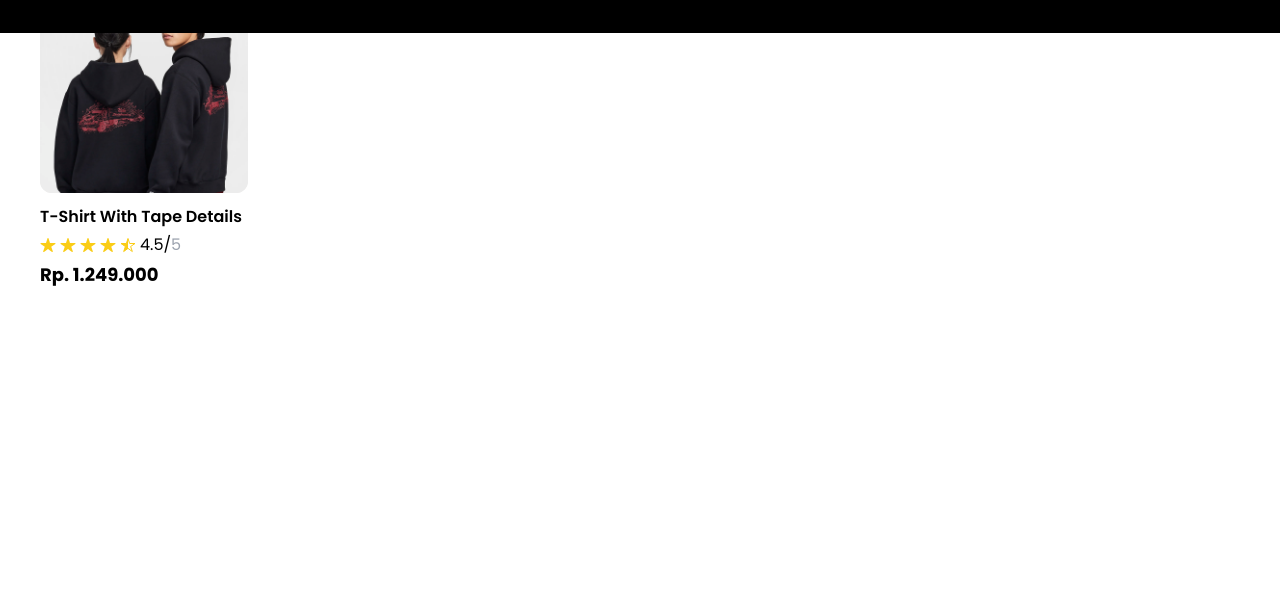
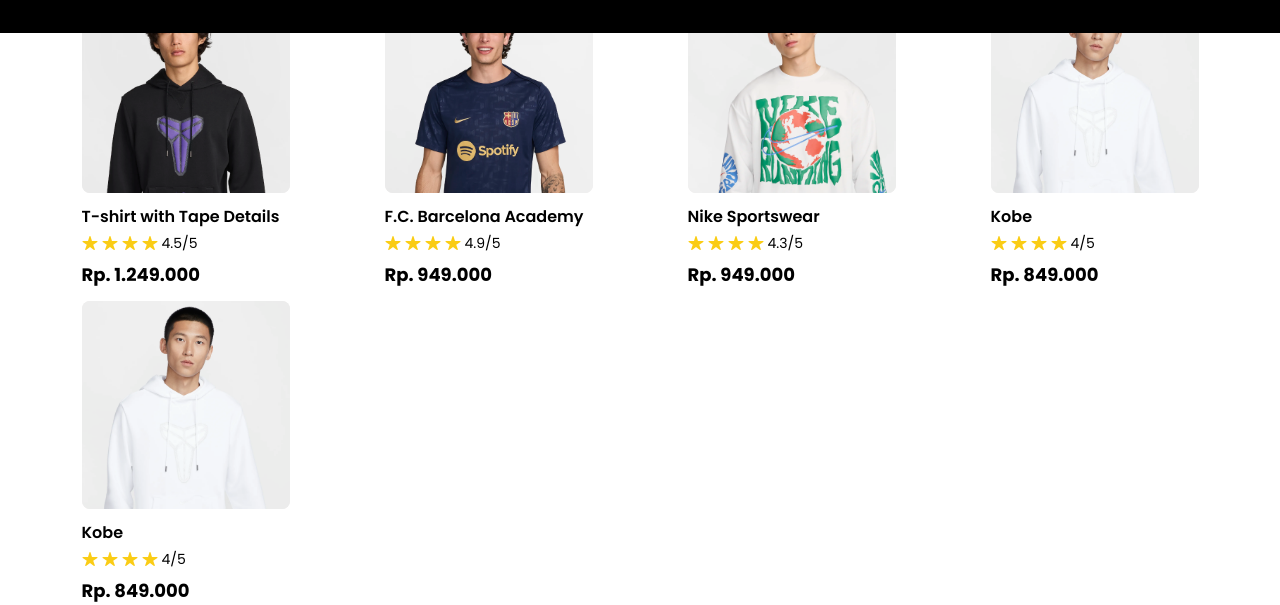
Before and after one commit to ayuarista/stylist, a website: page src/index.html in a window 1280 px wide. Shown: the part 847-1452 px from the top of the page. Before the commit the page ends 1136 px from the top, so only its background shows below. Drawn offline with nearby package versions, Linux system fonts and the light colour scheme; a web font is replaced by a local one.

Commit message:
add alpine.js

```diff
--- a/src/index.html
+++ b/src/index.html
@@ -14,7 +14,11 @@
   <body>
     <!-- HEADER -->
     <header class="fixed z-50 w-full">
-        <div x-data="{ show: true }" x-show="show" class="bg-black flex justify-between items-center p-3">
+      <div
+        x-data="{ show: true }"
+        x-show="show"
+        class="bg-black flex justify-between items-center p-3"
+      >
         <p class="text-white text-xs mx-auto">
           Sign up and get 20% off to your first order.
           <span class="underline">Sign Up Now</span>
@@ -22,7 +26,8 @@
         <ion-icon
           name="close-outline"
           class="text-white cursor-pointer text-xl"
-              @click="show = false">
+          @click="show = false"
+        >
         </ion-icon>
       </div>
       <div class="flex items-center justify-between p-5 bg-white w-full">
@@ -93,11 +98,11 @@
       </div>
       <div class="w-full bg-black absolute -bottom-20 h-[110px]">
         <div class="flex items-center justify-between mx-10 p-3 gap-3 mt-4">
-            <img src="./assets/logo brand/versace.svg" alt="" class="w-36">
-            <img src="./assets/logo brand/zara.svg" alt="" class="w-28">
-            <img src="./assets/logo brand/gucci.svg" alt="" class="w-36">
-            <img src="./assets/logo brand/prada.svg" alt="" class="w-36">
-            <img src="./assets/logo brand/calvin klein.svg" alt="" class="w-40">
+          <img src="./assets/logo brand/versace.svg" alt="" class="w-36" />
+          <img src="./assets/logo brand/zara.svg" alt="" class="w-28" />
+          <img src="./assets/logo brand/gucci.svg" alt="" class="w-36" />
+          <img src="./assets/logo brand/prada.svg" alt="" class="w-36" />
+          <img src="./assets/logo brand/calvin klein.svg" alt="" class="w-40" />
         </div>
       </div>
     </section>
@@ -106,27 +111,33 @@
     <section class="mt-16 mx-10">
       <div class="flex items-center justify-between">
         <h1 class="text-3xl font-semibold">New Arrivals</h1>
-            <div class="flex items-center gap-1 border border-black px-8 py-2 rounded-full">
+        <div
+          class="flex items-center gap-1 border border-black px-8 py-2 rounded-full"
+        >
           <a href="" class="text-sm">View More</a>
           <ion-icon name="arrow-forward-outline"></ion-icon>
         </div>
       </div>
       <div class="mt-10">
+        <div x-data="productData()">
+          <div class="grid grid-cols-4 place-items-center gap-3">
+            <template x-for="product in products" :key="product.id">
               <div>
-                <div class=" bg-item w-52 h-52 overflow-hidden rounded-xl">
-                    <img src="./assets/hero/hero2.png" alt="" class="bg-cover">
+                <div class="bg-item w-52 h-52 overflow-hidden rounded-lg">
+                  <img :src="product.image" alt="" class="w-full bg-cover">
                 </div>
                 <div>
-                    <h1 class="capitalize font-semibold text-base mt-3">T-shirt with Tape Details</h1>
+                  <h1 class="font-semibold text-base mt-3" x-text="product.name"></h1>
                 <div class="flex items-center gap-1 mt-1">
+                  <template x-for="star in Math.floor(product.rating)">
                     <ion-icon name="star" class="text-yellow-400"></ion-icon>
-                        <ion-icon name="star" class="text-yellow-400"></ion-icon>
-                        <ion-icon name="star" class="text-yellow-400"></ion-icon>
-                        <ion-icon name="star" class="text-yellow-400"></ion-icon>
-                        <ion-icon name="star-half" class="text-yellow-400"></ion-icon>
-                        <p>4.5/<span class="text-gray-400">5</span></p>
+                  </template>
+                  <p x-text="product.rating + '/5'" class="text-sm"></p>
                 </div>
-                    <h1 class="font-bold text-lg mt-1">Rp. 1.249.000</h1>
+                  <h1 x-text="product.price" class="font-bold text-lg mt-2"></h1>
+              </div>
+              </div>
+            </template>
           </div>
         </div>
       </div>
@@ -141,5 +152,6 @@
       nomodule
       src="https://unpkg.com/ionicons@7.1.0/dist/ionicons/ionicons.js"
     ></script>
+    <script src="./script.js"></script>
   </body>
 </html>
--- /dev/null
+++ b/src/script.js
@@ -0,0 +1,41 @@
+function productData(){
+    return{
+        products:[
+            {
+                id: 1,
+                image: "./assets/new arrival/new1.png",
+                name: "T-shirt with Tape Details",
+                rating: 4.5,
+                price: "Rp. 1.249.000",
+            },
+            {
+                id: 2,
+                image: "./assets/new arrival/new2.png",
+                name: "F.C. Barcelona Academy ",
+                rating: 4.9,
+                price: "Rp. 949.000"
+            },
+            {
+                id: 3,
+                image: "./assets/new arrival/new3.png",
+                name: "Nike Sportswear",
+                rating: 4.3,
+                price: "Rp. 949.000"
+            },
+            {
+                id: 4,
+                image: "./assets/new arrival/new4.png",
+                name: "Kobe",
+                rating: 4,
+                price: "Rp. 849.000"
+            },
+            {
+                id: 5,
+                image: "./assets/new arrival/new4.png",
+                name: "Kobe",
+                rating: 4,
+                price: "Rp. 849.000"
+            },
+        ]
+    }
+}
```
Also changed, not shown: dist/output.css. Lines whose indentation alone changed are shown as unchanged.
